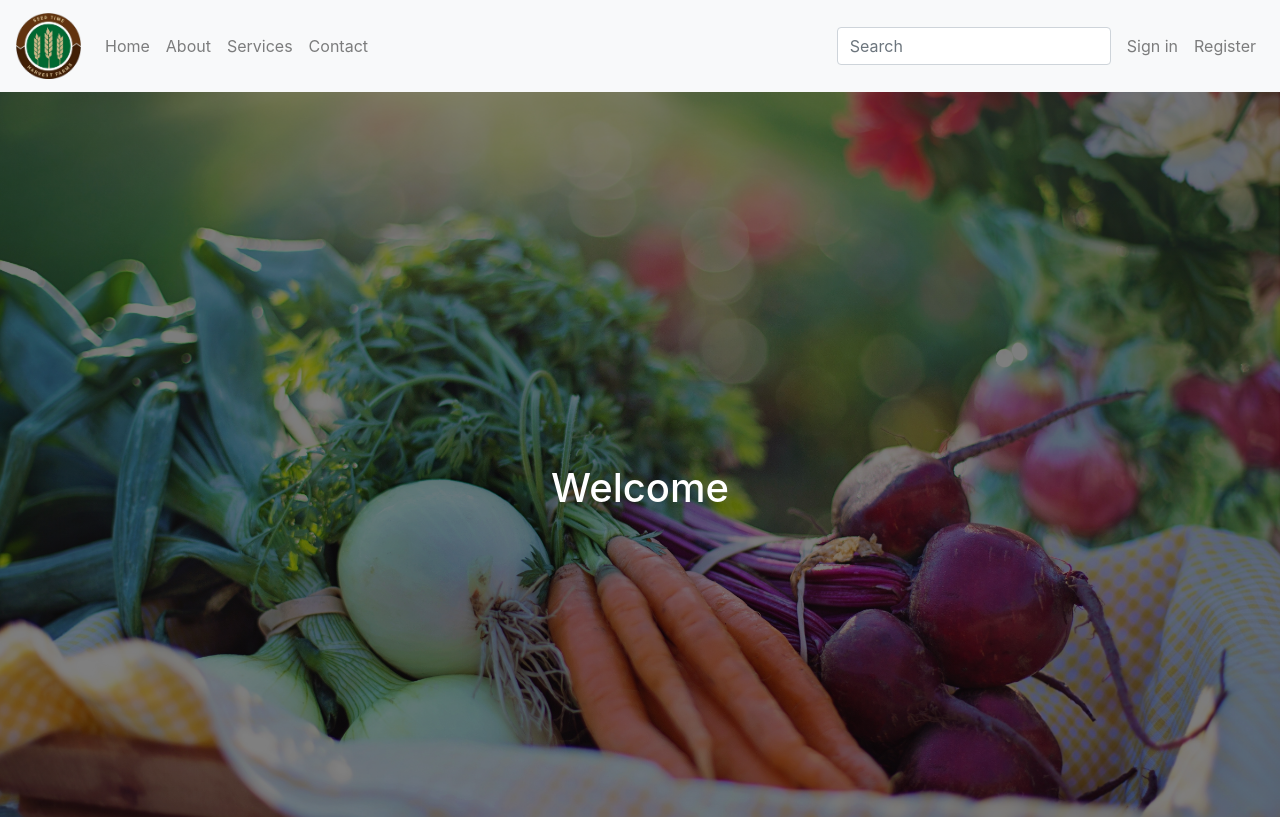
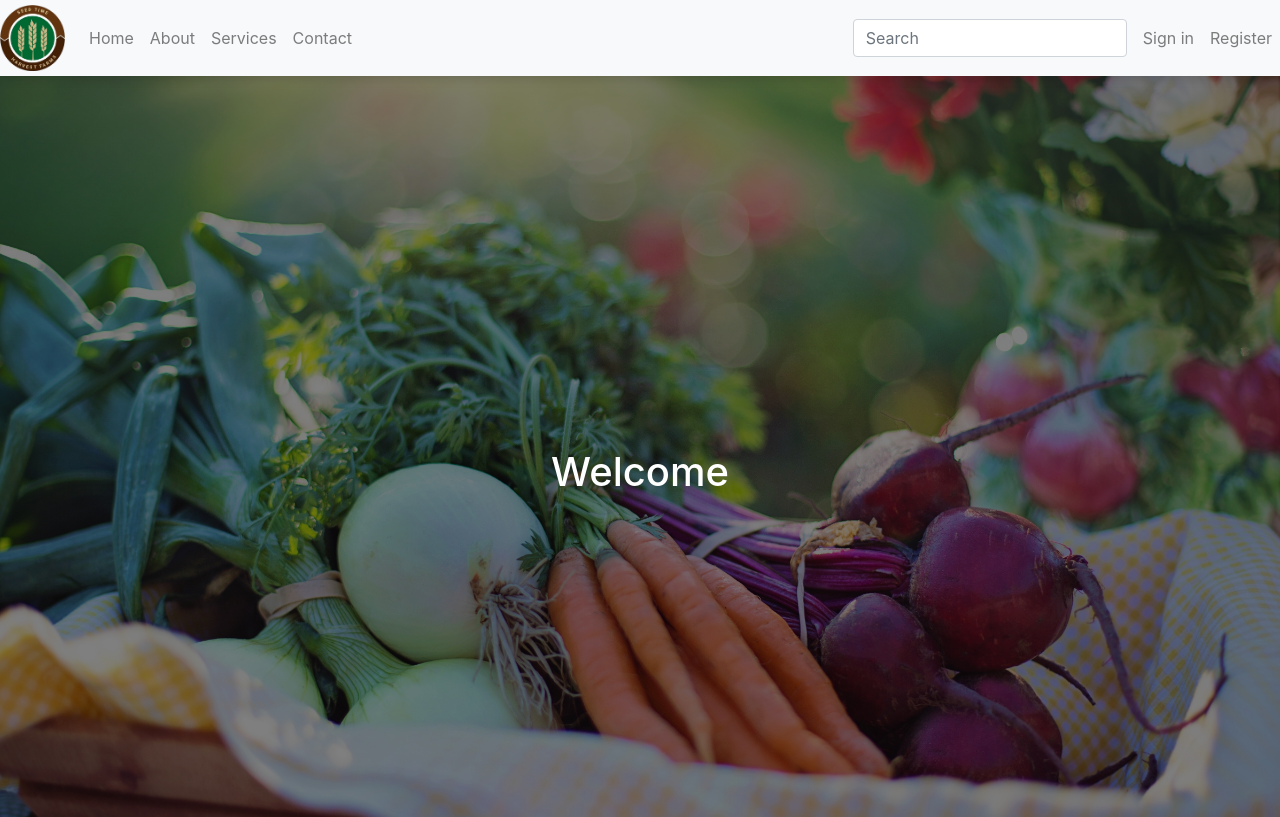
Before and after one commit to Group-8c/produce-app, a React (Create React App) app in the folder client/: page /Home in a window 1280 px wide. Shown: the top 817 px of the page. Built offline with nearby package versions, Linux system fonts and the light colour scheme.

Commit message:
more styling to navbar

```diff
--- a/client/src/components/style.css
+++ b/client/src/components/style.css
@@ -5,3 +5,12 @@
         border-top: 1px solid #E5E9EF;
     }
 }
+.navbar {
+    border: $none;
+    font-size: $font-size-base;
+    transition: all 0.4s;
+    -webkit-transition: all 0.4s;
+    padding: 0;
+    background: $white-color;
+    box-shadow: 0 6px 10px -4px rgba(0, 0, 0, 0.15);
+}
```
